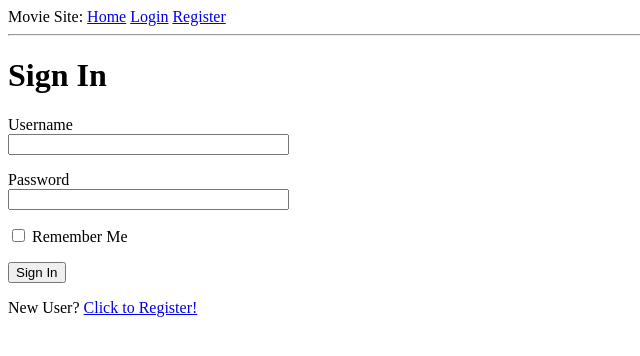
After one commit to jmadcoding/movie_site, a Flask app: page /login in a window 1280 px wide. The commit adds this page. Shown: the top 356 px of the page, without its empty margins (0-640 px from the left). Run offline with Flask 2, Linux system fonts and the light colour scheme.

Commit message:
This is the checked off Lab 6

```diff
--- a/app/__init__.py
+++ b/app/__init__.py
@@ -2,11 +2,14 @@ from flask import Flask
 from config import Config
 from flask_sqlalchemy import SQLAlchemy
 from flask_migrate import Migrate
+from flask_login import LoginManager
 
 app = Flask(__name__)
 
 app.config.from_object(Config)
 db = SQLAlchemy(app)
 migrate = Migrate(app, db)
+login = LoginManager(app)
+login.login_view = 'login'
 
 from app import routes, models
--- /dev/null
+++ b/app/forms.py
@@ -0,0 +1,54 @@
+from flask_wtf import FlaskForm
+from wtforms import StringField, SubmitField, TextAreaField, PasswordField, BooleanField, IntegerField, SelectField, \
+                    SelectMultipleField
+from wtforms.validators import DataRequired, Email, EqualTo, ValidationError
+from wtforms.fields.html5 import DateField
+from app.models import User
+
+
+class MovieForm(FlaskForm):
+    title = StringField('Movie', validators=[DataRequired()])
+    releasedate = DateField('Release Date', format='%Y-%m-%d')
+    director = SelectField('Director', choices=[], coerce=int, validators=[DataRequired()])
+    stars = SelectMultipleField('Stars', choices=[], coerce=int, validators=[DataRequired()])
+    genre = StringField('Genre', validators=[DataRequired()])
+    gross = IntegerField('Total Box Office', validators=[DataRequired()])
+    synopsis = TextAreaField('Synopsis', validators=[DataRequired()])
+    submit = SubmitField('Submit')
+
+class DirectorForm(FlaskForm):
+    name = StringField('Name', validators=[DataRequired()])
+    age = IntegerField('Age', validators=[DataRequired()])
+    country = StringField('Country', validators=[DataRequired()])
+    submit = SubmitField('Submit')
+
+class StarForm(FlaskForm):
+    name = StringField('Name', validators=[DataRequired()])
+    age = IntegerField('Age', validators=[DataRequired()])
+    country = StringField('Country', validators=[DataRequired()])
+    submit = SubmitField('Submit')
+
+class LoginForm(FlaskForm):
+    username = StringField('Username', validators=[DataRequired()])
+    password = PasswordField('Password', validators=[DataRequired()])
+    remember_me = BooleanField('Remember Me')
+    submit = SubmitField('Sign In')
+
+
+class RegistrationForm(FlaskForm):
+    username = StringField('Username', validators=[DataRequired()])
+    email = StringField('Email', validators=[DataRequired(), Email()])
+    password = PasswordField('Password', validators=[DataRequired()])
+    password2 = PasswordField(
+        'Repeat Password', validators=[DataRequired(), EqualTo('password')])
+    submit = SubmitField('Register')
+
+    def validate_username(self, username):
+        user = User.query.filter_by(username=username.data).first()
+        if user is not None:
+            raise ValidationError('Please use a different username.')
+
+    def validate_email(self, email):
+        user = User.query.filter_by(email=email.data).first()
+        if user is not None:
+            raise ValidationError('Please use a different email address.')
--- a/app/routes.py
+++ b/app/routes.py
@@ -1,53 +1,144 @@
-from flask import render_template, flash, redirect
+from flask import render_template, flash, redirect, url_for, request
 from app import app, db
-from app.form import MovieForm
-from app.models import Director, Gross, Movie, MovieToStars, Stars
+from app.forms import MovieForm, RegistrationForm, LoginForm, DirectorForm, StarForm
+from app.models import Director, Movie, MovieToStar, Star, User
+from flask_login import login_user, logout_user, current_user, login_required
+from werkzeug.urls import url_parse
+from datetime import datetime
 
+
+@app.before_request
+def before_request():
+    if current_user.is_authenticated:
+        current_user.last_seen = datetime.utcnow()
+        db.session.commit()
 
 @app.route('/')
 @app.route('/index')
+@login_required
 def index():
-    user = {'username': 'Justin'}
-
-    return render_template('index.html', title='home', user=user)
+    return render_template('index.html', title='home')
 
 @app.route('/movie-list')
+@login_required
 def movie_list():
 
     movies = Movie.query.all()
     return render_template('movie-list.html', title='Movie List', movies=movies)
 
 @app.route('/movie/<title>', methods=['GET', 'POST'])
+@login_required
 def movie(title):
 
     movie = Movie.query.filter_by(title=title).first()
+    director = movie.director.name
+
     stars = []
     for m2s in movie.stars:
-        stars.append(m2s.star)
-    return render_template('movie.html', title='Movie', movie=movie, stars=stars)
+        stars.append(m2s.star.name)
 
+    return render_template('movie.html', title='Movie', movie=movie, stars=stars, director=director)
 
 @app.route('/new-movie', methods=['GET', 'POST'])
+@login_required
 def new_movie():
     form = MovieForm()
+
+    director = Director.query.all()
+    stars = Star.query.all()
+
+    form.director.choices = [(d.id, d.name) for d in director]
+    form.stars.choices = [(s.id, s.name) for s in stars]
     if form.validate_on_submit():
         y = Movie.query.filter_by(title = form.title.data).first()
         if y is not None:
             flash("This movie is already in the database. Submit a different movie!")
             return redirect("new-movie")
         flash('New Movie added: {}'.format(form.title.data))
-        new = Movie(title=form.title.data, date=form.releasedate.data, genre=form.genre.data, synopsis=form.synopsis.data)
-        """
-        new = Movie(title=form.title.data, date=form.releasedate.data, director=form.director.data,
-                    genre=form.genre.data, stars=form.stars.data, gross=form.gross.data,
-                    synopsis=form.synopsis.data)
-        """
+        new = Movie(title=form.title.data, date=form.releasedate.data, gross=form.gross.data, genre=form.genre.data,
+                    synopsis=form.synopsis.data, director_id=form.director.data)
         db.session.add(new)
         db.session.commit()
+
+        for sid in form.stars.data:
+            new_movie_to_stars = MovieToStar(movieID=new.id, starID=sid)
+            db.session.add(new_movie_to_stars)
+
+        db.session.commit()
         return redirect('movie-list')
-    return render_template('new-movie.html', title='New Movie', form=form)
+    return render_template('new-movie.html', title='New Movie', form=form, director=director, stars=stars)
+
+@app.route('/new-director', methods=['GET', 'POST'])
+@login_required
+def new_director():
+    form = DirectorForm()
+    if form.validate_on_submit():
+        y = Director.query.filter_by(name = form.name.data).first()
+        if y is not None:
+            flash("This director is already in the database. Submit a different director!")
+            return redirect("new-director")
+        flash('New Director added: {}'.format(form.name.data))
+        new = Director(name=form.name.data, age=form.age.data, country=form.country.data)
+        db.session.add(new)
+        db.session.commit()
+        return redirect('new-director')
+    return render_template('new-director.html', title='New Director', form=form)
+
+@app.route('/new-star', methods=['GET', 'POST'])
+@login_required
+def new_star():
+    form = StarForm()
+    if form.validate_on_submit():
+        y = Star.query.filter_by(name = form.name.data).first()
+        if y is not None:
+            flash("This star is already in the database. Submit a different star!")
+            return redirect("new-star")
+        flash('New Star added: {}'.format(form.name.data))
+        new = Star(name=form.name.data, age=form.age.data, country=form.country.data)
+        db.session.add(new)
+        db.session.commit()
+        return redirect('new-star')
+    return render_template('new-star.html', title='New Star', form=form)
+
+@app.route('/login', methods=['GET', 'POST'])
+def login():
+    if current_user.is_authenticated:
+        return redirect(url_for('index'))
+    form = LoginForm()
+    if form.validate_on_submit():
+        user = User.query.filter_by(username=form.username.data).first()
+        if user is None or not user.check_password(form.password.data):
+            flash('Invalid username or password')
+            return redirect(url_for('login'))
+        login_user(user, remember=form.remember_me.data)
+        next_page = request.args.get('next')
+        if not next_page or url_parse(next_page).netloc != '':
+            next_page = url_for('index')
+        return redirect(next_page)
+    return render_template('login.html', title='Sign In', form=form)
+
+@app.route('/logout')
+@login_required
+def logout():
+    logout_user()
+    return redirect(url_for('index'))
+
+@app.route('/register', methods=['GET', 'POST'])
+def register():
+    if current_user.is_authenticated:
+        return redirect(url_for('index'))
+    form = RegistrationForm()
+    if form.validate_on_submit():
+        user = User(username=form.username.data, email=form.email.data)
+        user.set_password(form.password.data)
+        db.session.add(user)
+        db.session.commit()
+        flash('Congratulations, you are now a registered user!')
+        return redirect(url_for('login'))
+    return render_template('register.html', title='Register', form=form)
 
 @app.route('/reset_db')
+@login_required
 def reset_db():
     flash("Resetting database: deleting old data and repopulating with dummy data")
     # clear all data from all tables
@@ -56,112 +147,102 @@ def reset_db():
         print('Clear table {}'.format(table))
         db.session.execute(table.delete())
     db.session.commit()
+#UserDummyData
+    u = User(username='Justin', email='jtmhms@gmail.com')
+    u.set_password('dog')
+    db.session.add(u)
+    db.session.commit()
 #DirectorDummyData
-    d = Director(name='Paul King')
+    d = Director(name='Paul King', age='40', country='United Kingdom')
     db.session.add(d)
     db.session.commit()
-    d1 = Director(name='David Fincher')
+    d1 = Director(name='David Fincher', age='56', country='United States')
     db.session.add(d1)
     db.session.commit()
-    d2 = Director(name='Stanley Kubrick')
+    d2 = Director(name='Stanley Kubrick', age='70', country='United States')
     db.session.add(d2)
     db.session.commit()
-    d3 = Director(name='Julie Taymor')
+    d3 = Director(name='Julie Taymor', age='65', country='United States')
     db.session.add(d3)
     db.session.commit()
-    d4 = Director(name='Gareth Evans')
+    d4 = Director(name='Gareth Evans', age='38', country='United Kingdom')
     db.session.add(d4)
     db.session.commit()
- #GrossDummyData
-    g = Gross(total=227000000)
-    db.session.add(g)
-    db.session.commit()
-    g1 = Gross(total=369000000)
-    db.session.add(g1)
-    db.session.commit()
-    g2 = Gross(total=9400000)
-    db.session.add(g2)
-    db.session.commit()
-    g3 = Gross(total=29000000)
-    db.session.add(g3)
-    db.session.commit()
-    g4 = Gross(total=9000000)
-    db.session.add(g4)
-    db.session.commit()
 #MovieDummyData
-    m = Movie(title='Paddington 2', genre='comedy', date='12 January 2018', synopsis='Paddington, now happily settled '
-                    'with the Brown family and a popular member of the local community,'
+    m = Movie(title='Paddington 2', genre='comedy', date=datetime(2018, 1, 12), synopsis='Paddington, now happily '
+                    'settled with the Brown family and a popular member of the local community,'
                     ' picks up a series of odd jobs to buy the perfect present for his Aunt Lucy\'s 100th birthday, '
-                    'only for the gift to be stolen.', gross_id=1, director_id=1)
+                    'only for the gift to be stolen.', gross='227000000', director_id=1)
     db.session.add(m)
     db.session.commit()
-    m1 = Movie(title='Gone Girl', genre='drama', date='3 October 2014', synopsis='With his wife\'s disappearance having'
-                    ' become the focus of an intense media circus, a man sees the spotlight turned on him when its '
-                    'suspected that he may not be innocent.', gross_id=2, director_id=2)
+    m1 = Movie(title='Gone Girl', genre='drama', date=datetime(2014, 10, 3), synopsis='With his wife\'s '
+                    'disappearance having become the focus of an intense media circus, a man sees the spotlight turned '
+                    'on him when its suspected that he may not be innocent.', gross='369000000', director_id=2)
     db.session.add(m1)
     db.session.commit()
-    m2 = Movie(title='Dr. Strangelove', genre='comedy', date='29 January 1964', synopsis='An insane general triggers a '
-                    'path to nuclear holocaust that a War Room full of politicians and generals frantically tries to '
-                    'stop.', gross_id=3, director_id=3)
+    m2 = Movie(title='Dr. Strangelove', genre='comedy', date=datetime(1964, 1, 29), synopsis='An insane general '
+                    'triggers a path to nuclear holocaust that a War Room full of politicians and generals frantically '
+                    'tries to stop.', gross='9400000', director_id=3)
     db.session.add(m2)
     db.session.commit()
-    m3 = Movie(title='Across the Universe', genre='musical', date='12 October 2007', synopsis='The music of The Beatles'
-                    ' and the Vietnam War form the backdrop for the romance between an upper-class American girl and a '
-                    'poor Liverpudlian artist.', gross_id=4, director_id=4)
+    m3 = Movie(title='Across the Universe', genre='musical', date=datetime(2007, 10, 12), synopsis='The music of '
+                    'The Beatles and the Vietnam War form the backdrop for the romance between an upper-class American '
+                    'girl and a poor Liverpudlian artist.', gross='29000000', director_id=4)
     db.session.add(m3)
     db.session.commit()
-    m4 = Movie(title='The Raid', genre='action', date='13 April 2012', synopsis='A S.W.A.T. team becomes trapped in a '
-                    'tenement run by a ruthless mobster and his army of killers and thugs.', gross_id=5, director_id=5)
+    m4 = Movie(title='The Raid', genre='action', date=datetime(2012, 4, 13), synopsis='A S.W.A.T. team becomes '
+                    'trapped in a tenement run by a ruthless mobster and his army of killers and thugs.',
+                    gross='9000000', director_id=5)
     db.session.add(m4)
     db.session.commit()
 # StarsDummyData
-    s = Stars(name='Ben Whishaw')
+    s = Star(name='Ben Whishaw', age='38', country='United Kingdom')
     db.session.add(s)
     db.session.commit()
-    s1 = Stars(name='Sally Hawkins')
+    s1 = Star(name='Sally Hawkins', age='42', country='United Kingdom')
     db.session.add(s1)
     db.session.commit()
-    s2 = Stars(name='Ben Affleck')
+    s2 = Star(name='Ben Affleck', age='46', country='United States')
     db.session.add(s2)
     db.session.commit()
-    s3 = Stars(name='Rosamund Pike')
+    s3 = Star(name='Rosamund Pike', age='39', country='United Kingdom')
     db.session.add(s3)
     db.session.commit()
-    s4 = Stars(name='Peter Sellers')
+    s4 = Star(name='Peter Sellers', age='54', country='United Kingdom')
     db.session.add(s4)
     db.session.commit()
-    s5 = Stars(name='Jim Sturgess')
+    s5 = Star(name='Jim Sturgess', age='40', country='United Kingdom')
     db.session.add(s5)
     db.session.commit()
-    s6 = Stars(name='Evan Rachel Wood')
+    s6 = Star(name='Evan Rachel Wood', age='31', country='United States')
     db.session.add(s6)
     db.session.commit()
-    s7 = Stars(name='Iko Uwais')
+    s7 = Star(name='Iko Uwais', age='35', country='Indonesia')
     db.session.add(s7)
     db.session.commit()
 #MovieToStarsDummyData
-    ms = MovieToStars(movieID=m.id, starsID=s.id)
+    ms = MovieToStar(movieID=m.id, starID=s.id)
     db.session.add(ms)
     db.session.commit()
-    ms1 = MovieToStars(movieID=m.id, starsID=s1.id)
+    ms1 = MovieToStar(movieID=m.id, starID=s1.id)
     db.session.add(ms1)
     db.session.commit()
-    ms2 = MovieToStars(movieID=m1.id, starsID=s2.id)
+    ms2 = MovieToStar(movieID=m1.id, starID=s2.id)
     db.session.add(ms2)
     db.session.commit()
-    ms3 = MovieToStars(movieID=m1.id, starsID=s3.id)
+    ms3 = MovieToStar(movieID=m1.id, starID=s3.id)
     db.session.add(ms3)
     db.session.commit()
-    ms4 = MovieToStars(movieID=m2.id, starsID=s4.id)
+    ms4 = MovieToStar(movieID=m2.id, starID=s4.id)
     db.session.add(ms4)
     db.session.commit()
-    ms5 = MovieToStars(movieID=m3.id, starsID=s5.id)
+    ms5 = MovieToStar(movieID=m3.id, starID=s5.id)
     db.session.add(ms5)
     db.session.commit()
-    ms6 = MovieToStars(movieID=m3.id, starsID=s6.id)
+    ms6 = MovieToStar(movieID=m3.id, starID=s6.id)
     db.session.add(ms6)
     db.session.commit()
-    ms7 = MovieToStars(movieID=m4.id, starsID=s7.id)
+    ms7 = MovieToStar(movieID=m4.id, starID=s7.id)
     db.session.add(ms7)
     db.session.commit()
     return redirect('index')
--- a/app/templates/base.html
+++ b/app/templates/base.html
@@ -8,9 +8,18 @@
     </head>
     <body>
         <div>
-            Movie Site: <a href="/index">Home</a>
-            <a href="movie-list">Movie List</a>
-            <a href="new-movie">New Movies</a>
+            Movie Site:
+            <a href="{{ url_for('index') }}">Home</a>
+            {% if current_user.is_anonymous %}
+            <a href="{{ url_for('login') }}">Login</a>
+            <a href="{{ url_for('register') }}">Register</a>
+            {% else %}
+            <a href="{{ url_for('movie_list') }}">Movie List</a>
+            <a href="{{ url_for('new_movie') }}">Add New Movie</a>
+            <a href="{{ url_for('new_director') }}">Add New Director</a>
+            <a href="{{ url_for('new_star') }}">Add New Star</a>
+            <a href="{{ url_for('logout') }}">Logout</a>
+            {% endif %}
         </div>
         {% with messages = get_flashed_messages() %}
         {% if messages %}
--- a/app/templates/index.html
+++ b/app/templates/index.html
@@ -1,7 +1,7 @@
 {% extends "base.html" %}
 
 {% block content %}
-    <h1>Hi, {{ user.username }}!</h1>
+    <h1>Hi, {{ current_user.username }}!</h1>
     <h1>Welcome to the Movie Site!</h1>
     <br>
     <p>This is a good site about movies. I like movies a lot. I watch a lot of them. You know what a good movie is? <b>Paddington 2!</b></p>
--- /dev/null
+++ b/app/templates/login.html
@@ -0,0 +1,25 @@
+{% extends "base.html" %}
+
+{% block content %}
+    <h1>Sign In</h1>
+    <form action="" method="post" novalidate>
+        {{ form.hidden_tag() }}
+        <p>
+            {{ form.username.label }}<br>
+            {{ form.username(size=32) }}<br>
+            {% for error in form.username.errors %}
+            <span style="color: red;">[{{ error }}]</span>
+            {% endfor %}
+        </p>
+        <p>
+            {{ form.password.label }}<br>
+            {{ form.password(size=32) }}<br>
+            {% for error in form.password.errors %}
+            <span style="color: red;">[{{ error }}]</span>
+            {% endfor %}
+        </p>
+        <p>{{ form.remember_me() }} {{ form.remember_me.label }}</p>
+        <p>{{ form.submit() }}</p>
+    </form>
+    <p>New User? <a href="{{ url_for('register') }}">Click to Register!</a></p>
+{% endblock %}
```
Also changed, not shown: app/form.py (deleted, +0 -14 lines), app/models.py (+44 -18 lines), app/templates/movie.html (+8 -8 lines), app/templates/new-director.html (added, +26 -0 lines), app/templates/new-movie.html (+6 -6 lines), app/templates/new-star.html (added, +26 -0 lines), app/templates/register.html (added, +37 -0 lines), migrations/versions/27e3faaf3f2c_cleaned_out_unused_data_members.py (deleted, +0 -79 lines), app.db.
